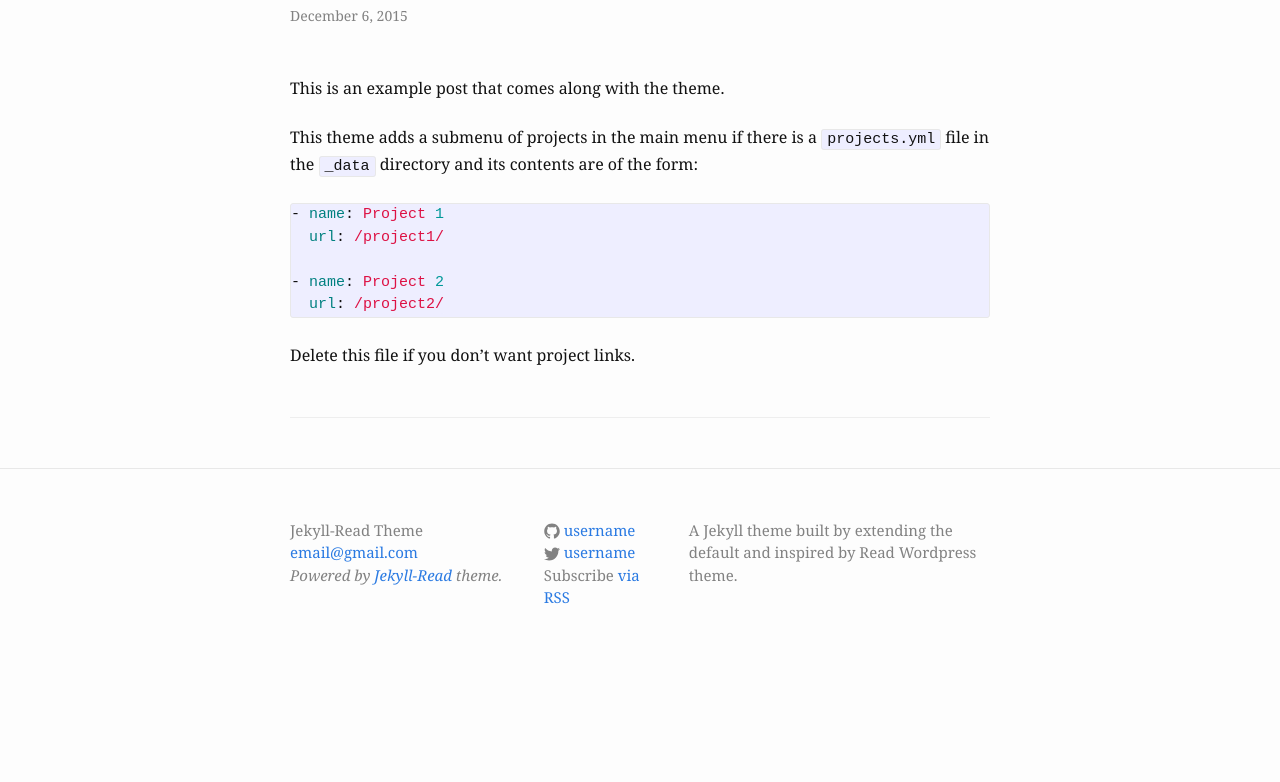
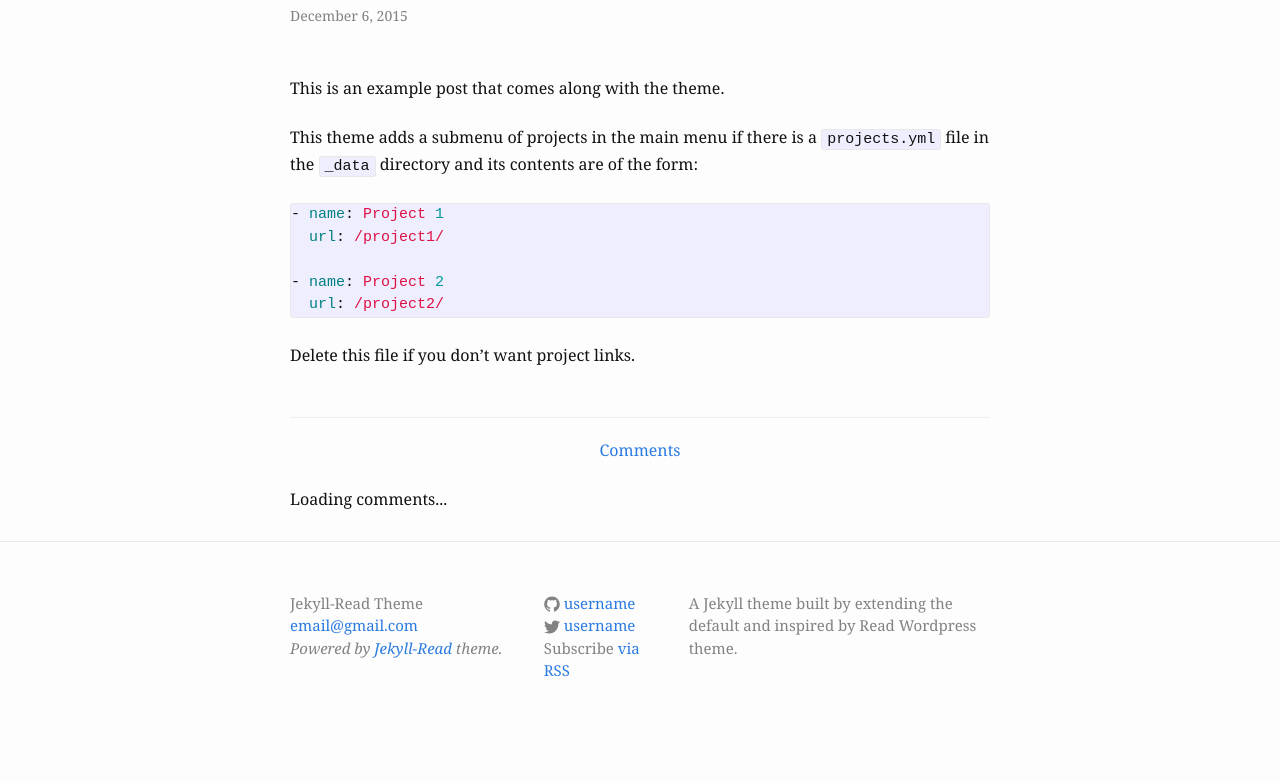
Before and after one commit to brijeshb42/Jekyll-Read, a Jekyll site: the page built from _posts/2015-12-06-an-example-post.md, in a window 1280 px wide. Shown: the part 566-1348 px from the top of the page. Built offline with Jekyll 4.4.1, drawn with Linux system fonts in a browser that asks for light colours; some web fonts are replaced; comment, search, counter and statistics services are not loaded; before the commit the page ends 1275 px from its top, so only the background shows below that; part of the change alters nothing that is shown.

```diff
--- a/_config.yml
+++ b/_config.yml
@@ -29,8 +29,8 @@ markdown: kramdown
 # mailchimp: ""
 
 # Uncomment and change values to add Google Analytics
-# ga_id: UA-12323434-1
-# ga_domain: example.com
+ga_id: UA-47902363-1
+ga_domain: bitwiser.in
 
 # Disqus forumname. Uncomment and change the value if you want to enable Disqus commenting in blog posts.
-# disqus: forumname
+disqus: bitwiser
```
